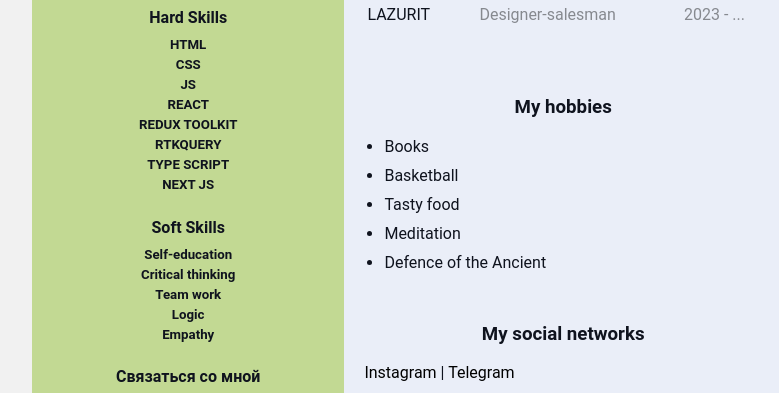
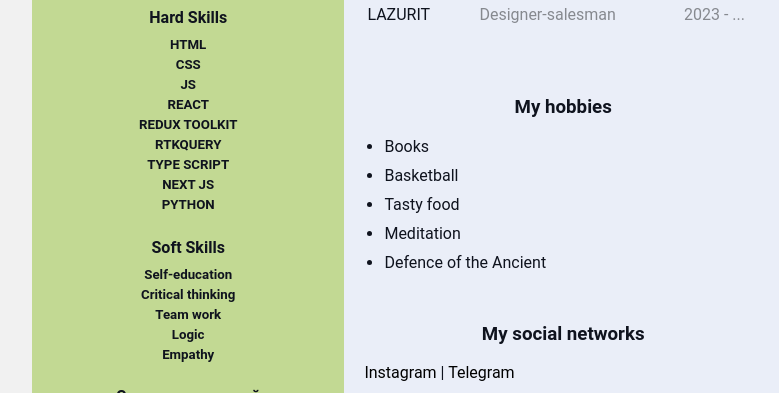
Before and after one commit to Rtmklcwork/github.io, a plain HTML site: page index.html in a window 1280 px wide. Shown: the part 363-756 px from the top of the page, without its empty margins (233-1012 px from the left). Drawn offline with Linux system fonts and the light colour scheme.

Commit message:
add skills2

```diff
--- a/index.html
+++ b/index.html
@@ -30,6 +30,7 @@
         <h5>RTKQUERY</h5>
         <h5>TYPE SCRIPT</h5>
         <h5>NEXT JS</h5>
+        <h5>PYTHON</h5>
       </div>
       <div class="skills">
         <h4>Soft Skills</h4>
```
